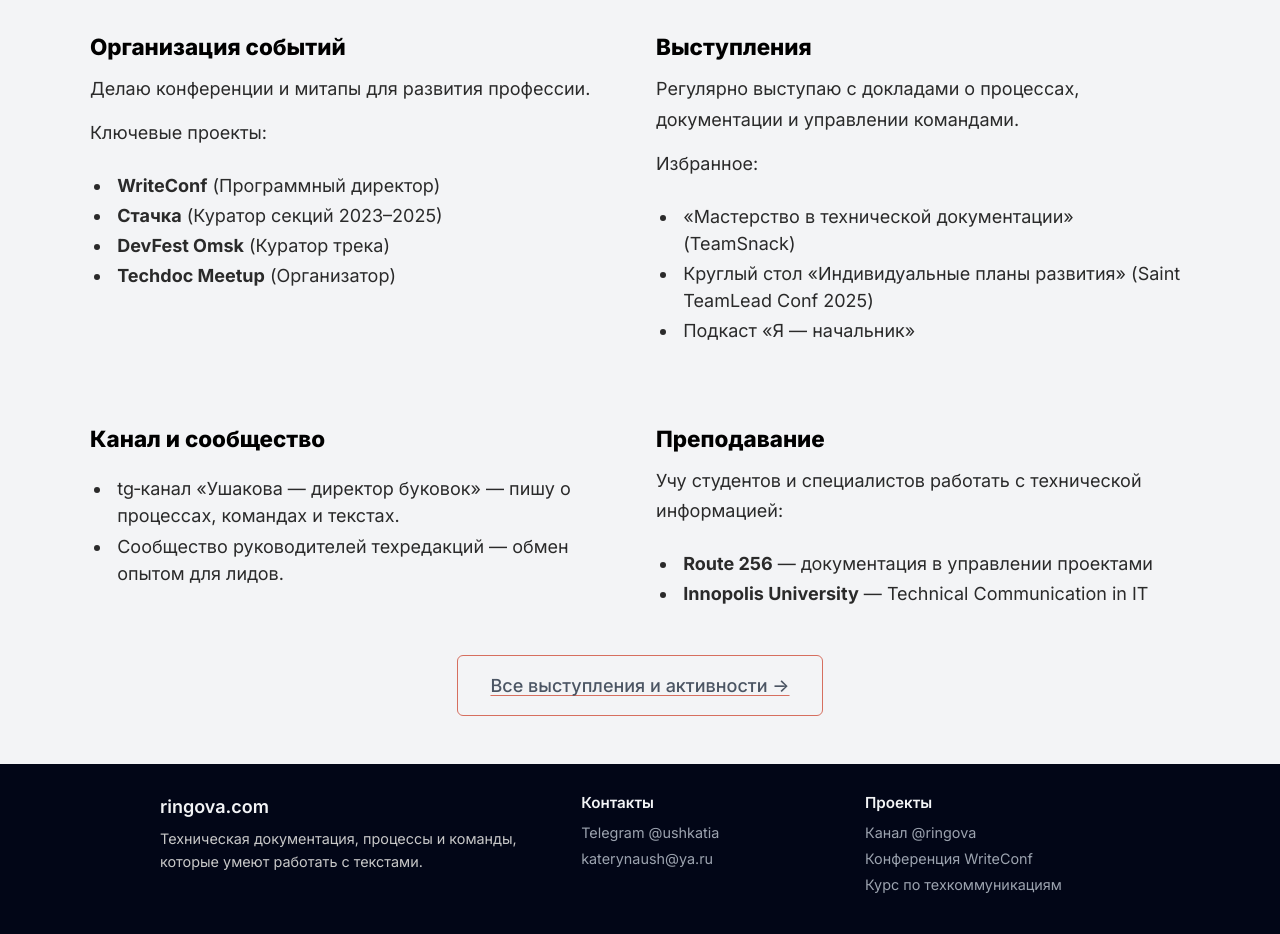
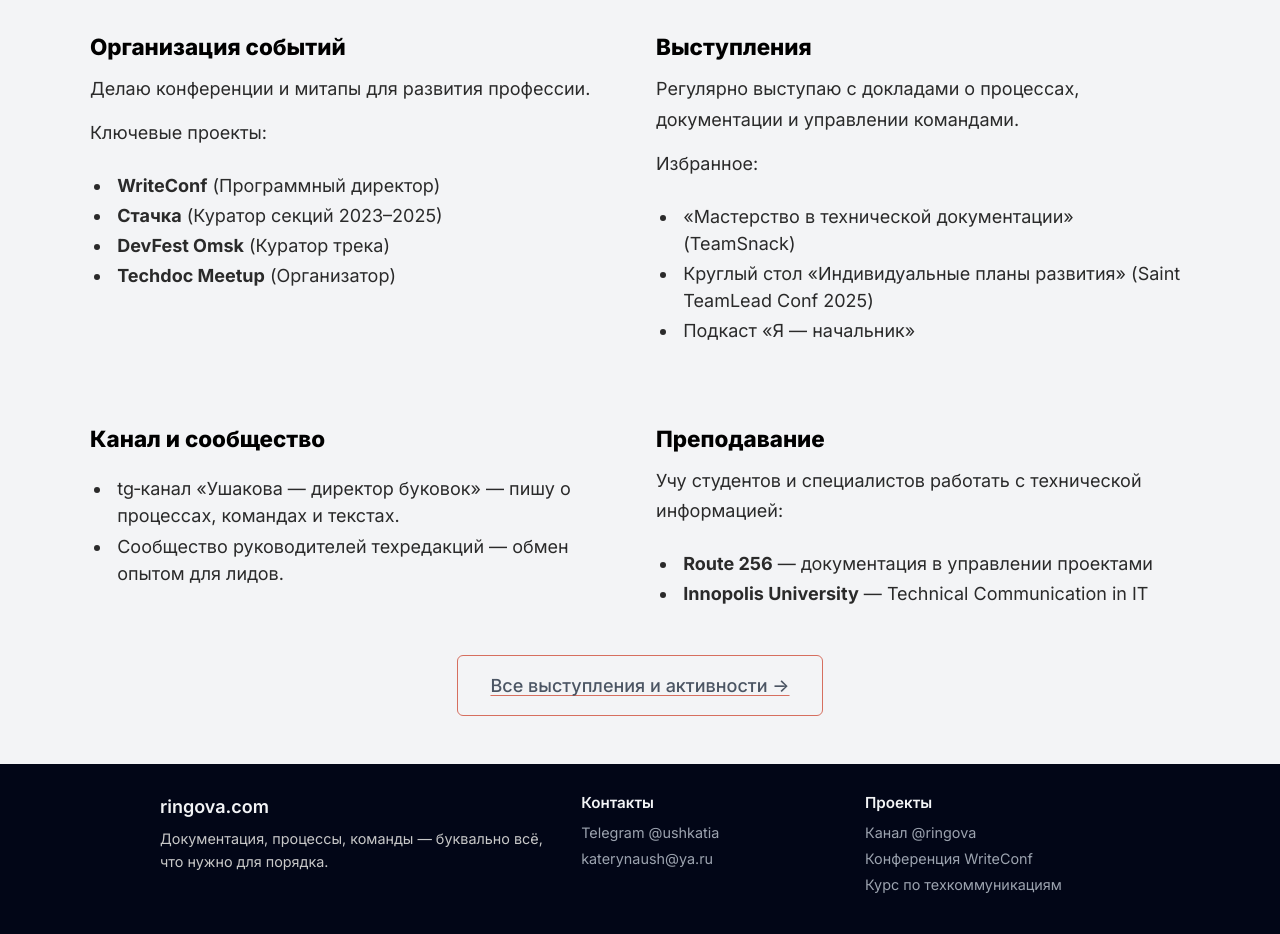
Before and after one commit to kringova/techdocush, an Astro site: page / in a window 1280 px wide. Shown: the part 5401-6335 px from the top of the page. Built offline with nearby package versions, Linux system fonts and the light colour scheme; Astro itself is replaced by a stand-in of ours.

Commit message:
Обновление текста в футере: изменено описание на более лаконичное и информативное, улучшая общее восприятие контента.

```diff
--- a/src/components/Footer.astro
+++ b/src/components/Footer.astro
@@ -7,7 +7,7 @@
     <div class="site-footer__col">
       <div class="site-footer__brand">ringova.com</div>
       <p class="site-footer__text">
-        Техническая документация, процессы и команды, которые умеют работать с текстами.
+        Документация, процессы, команды — буквально всё, что нужно для порядка.
       </p>
     </div>
 
```
